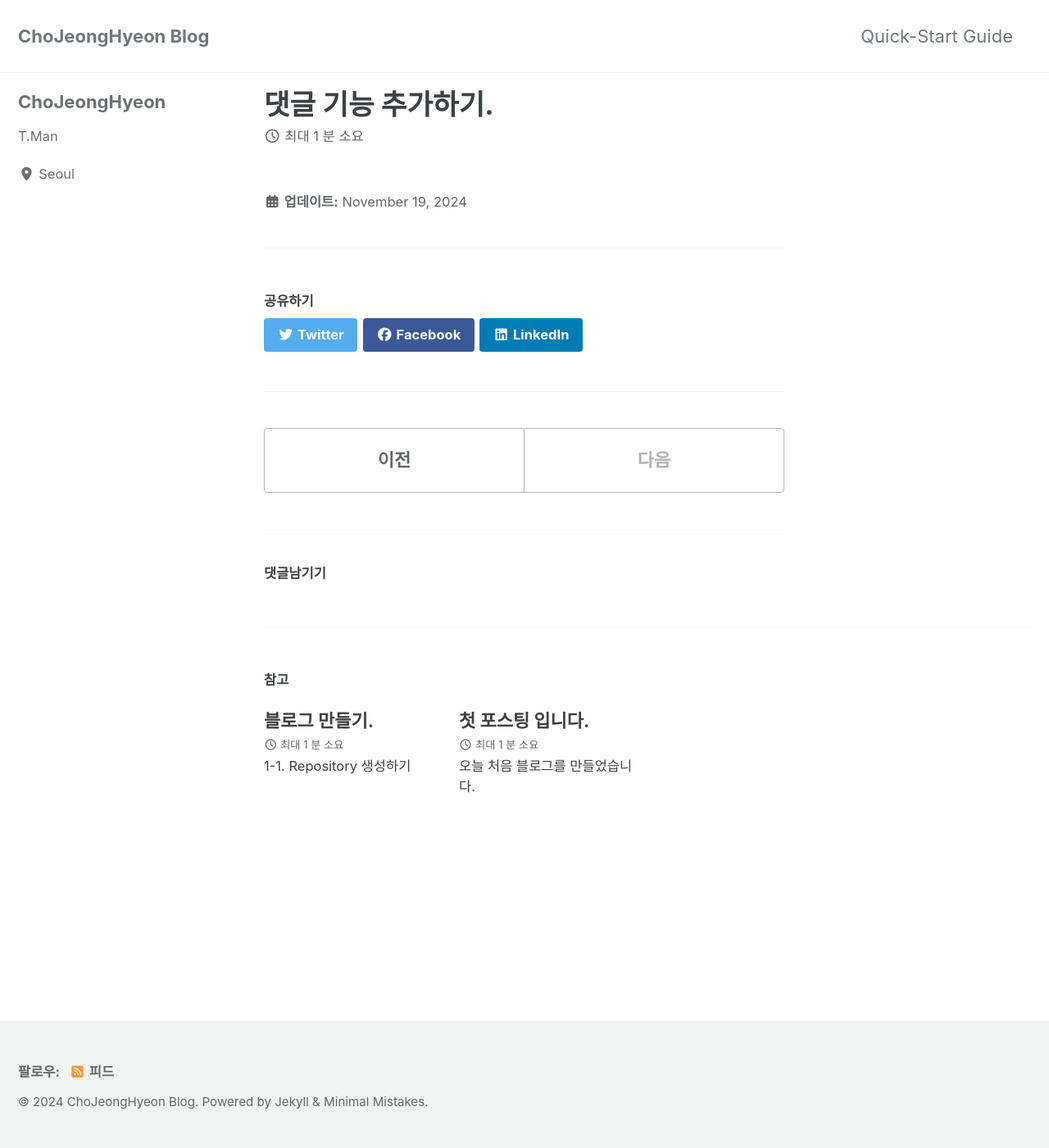
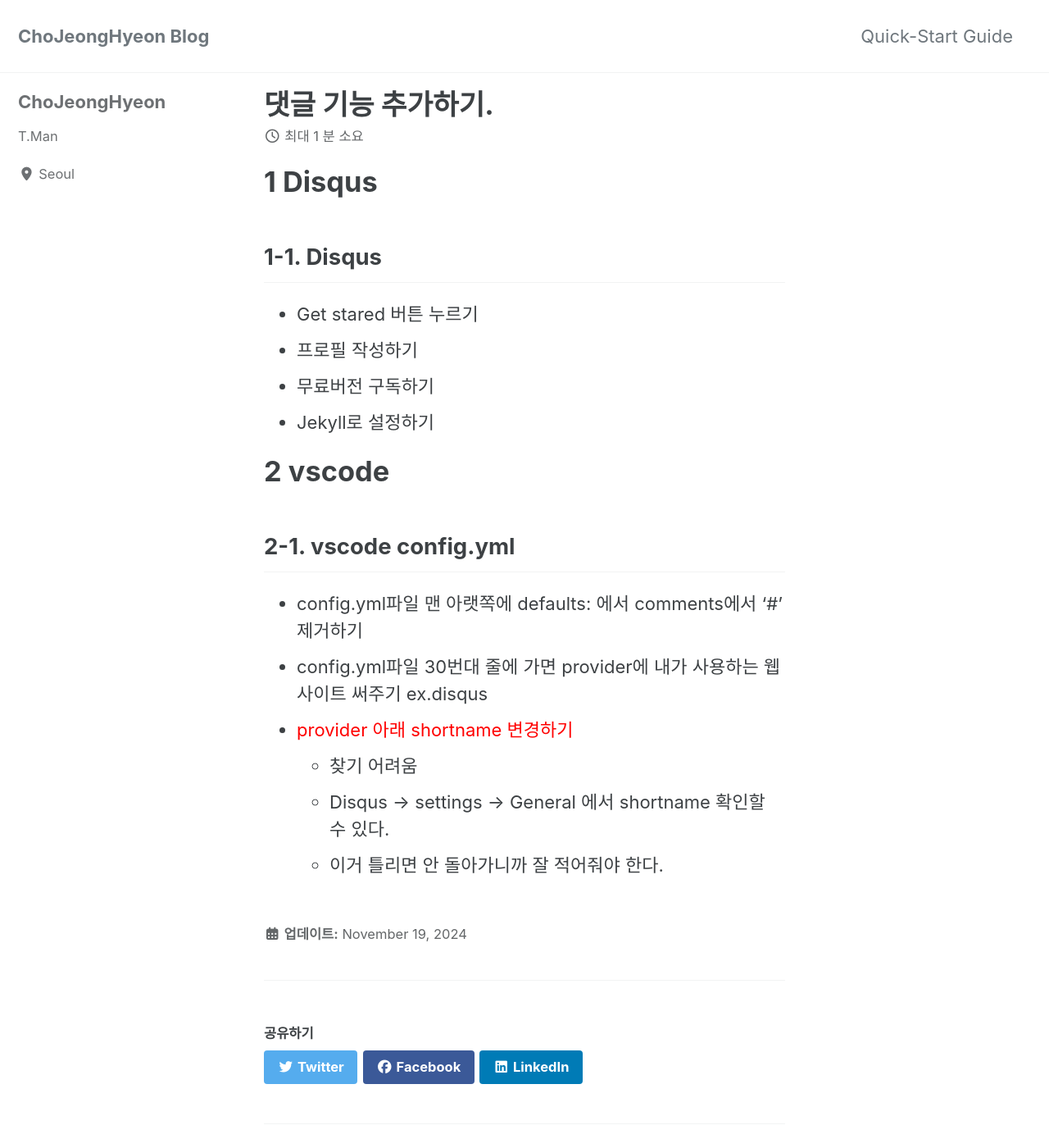
Before and after one commit to ChoJeongHyeon/ChoJeongHyeon.github.io, a Jekyll site: the page built from _posts/2024-11-19-create-comment.md, in a window 1280 px wide and 1400 px high. Shown: the whole window at 82% size. Built offline with Jekyll 4.4.1, drawn with Linux system fonts in a browser that asks for light colours; cached includes are drawn as plain includes; comment, search, counter and statistics services are not loaded.

Commit message:
create-comment.md

```diff
--- a/_posts/2024-11-19-create-comment.md
+++ b/_posts/2024-11-19-create-comment.md
@@ -2,3 +2,23 @@
 layout: single
 title: "댓글 기능 추가하기."
 ---
+
+# 1 Disqus
+
+## 1-1. Disqus
+
+- Get stared 버튼 누르기
+- 프로필 작성하기
+- 무료버전 구독하기
+- Jekyll로 설정하기
+
+# 2 vscode
+
+## 2-1. vscode config.yml
+
+- config.yml파일 맨 아랫쪽에 defaults: 에서 comments에서 '#' 제거하기
+- config.yml파일 30번대 줄에 가면 provider에 내가 사용하는 웹 사이트 써주기 ex.disqus
+- <span style="color:red">provider 아래 shortname 변경하기<span>
+  - 찾기 어려움
+  - Disqus -> settings -> General 에서 shortname 확인할 수 있다.
+  - 이거 틀리면 안 돌아가니까 잘 적어줘야 한다.
```
